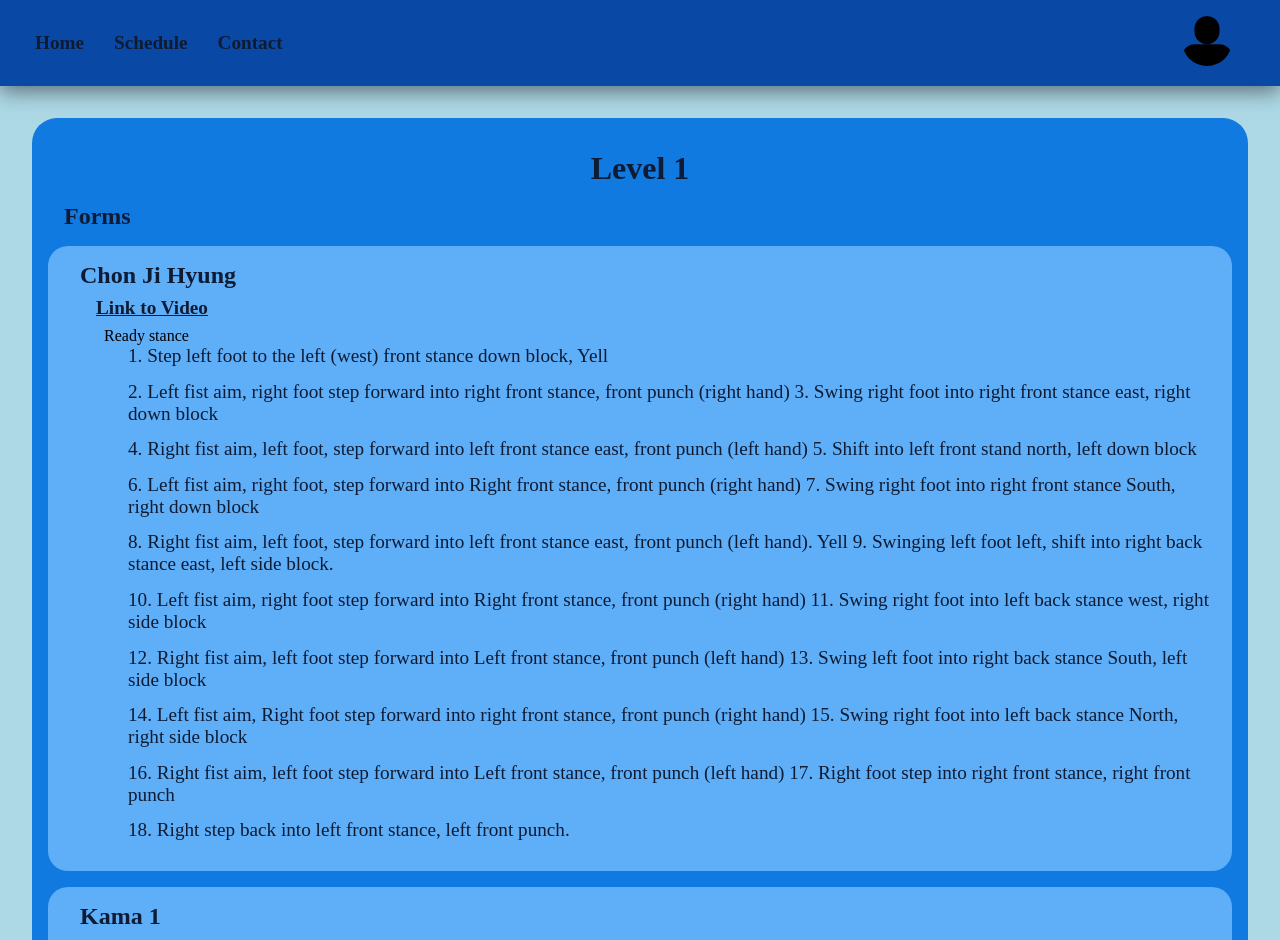
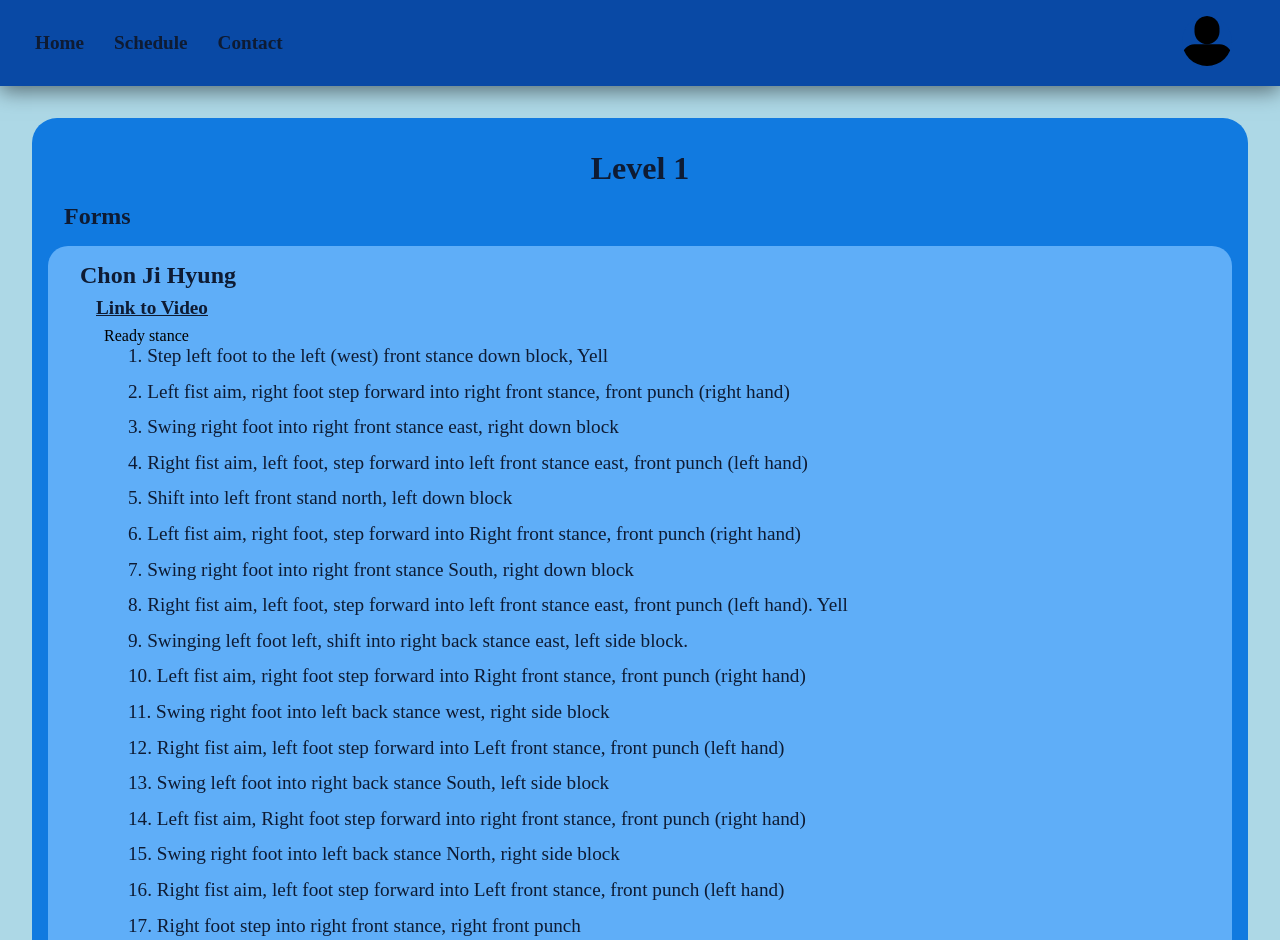
Before and after one commit to ZacksBroDev/MHKWebsite, a React (Vite) app: page /level1 in a window 1280 px wide. Shown: the top 940 px of the page. Built offline with nearby package versions, Linux system fonts and the light colour scheme.

Commit message:
changed mistake format for level 1 curr

```diff
--- a/src/pages/fightStyle/level1/Level1.jsx
+++ b/src/pages/fightStyle/level1/Level1.jsx
@@ -15,14 +15,22 @@ function Level1() {
         <p>Ready stance</p>
         <ul>
           <li>1. Step left foot to the left (west) front stance down block, Yell</li>
-          <li>2. Left fist aim, right foot step forward into right front stance, front punch (right hand) 3. Swing right foot into right front stance east, right down block</li>
-          <li>4. Right fist aim, left foot, step forward into left front stance east, front punch (left hand) 5. Shift into left front stand north, left down block</li>
-          <li>6. Left fist aim, right foot, step forward into Right front stance, front punch (right hand) 7. Swing right foot into right front stance South, right down block</li>
-          <li>8. Right fist aim, left foot, step forward into left front stance east, front punch (left hand). Yell 9. Swinging left foot left, shift into right back stance east, left side block.</li>
-          <li>10. Left fist aim, right foot step forward into Right front stance, front punch (right hand) 11. Swing right foot into left back stance west, right side block</li>
-          <li>12. Right fist aim, left foot step forward into Left front stance, front punch (left hand) 13. Swing left foot into right back stance South, left side block</li>
-          <li>14. Left fist aim, Right foot step forward into right front stance, front punch (right hand) 15. Swing right foot into left back stance North, right side block</li>
-          <li>16. Right fist aim, left foot step forward into Left front stance, front punch (left hand) 17. Right foot step into right front stance, right front punch</li>
+          <li>2. Left fist aim, right foot step forward into right front stance, front punch (right hand)</li>
+          <li>3. Swing right foot into right front stance east, right down block</li>
+          <li>4. Right fist aim, left foot, step forward into left front stance east, front punch (left hand) </li>
+          <li>5. Shift into left front stand north, left down block</li>
+          <li>6. Left fist aim, right foot, step forward into Right front stance, front punch (right hand) </li>
+          <li>7. Swing right foot into right front stance South, right down block</li>
+          <li>8. Right fist aim, left foot, step forward into left front stance east, front punch (left hand). Yell</li>
+          <li>9. Swinging left foot left, shift into right back stance east, left side block.</li>
+          <li>10. Left fist aim, right foot step forward into Right front stance, front punch (right hand) </li>
+          <li>11. Swing right foot into left back stance west, right side block</li>
+          <li>12. Right fist aim, left foot step forward into Left front stance, front punch (left hand) </li>
+          <li>13. Swing left foot into right back stance South, left side block</li>
+          <li>14. Left fist aim, Right foot step forward into right front stance, front punch (right hand) </li>
+          <li>15. Swing right foot into left back stance North, right side block</li>
+          <li>16. Right fist aim, left foot step forward into Left front stance, front punch (left hand) </li>
+          <li>17. Right foot step into right front stance, right front punch</li>
           <li>18. Right step back into left front stance, left front punch.</li>
         </ul>
       </div>
```
